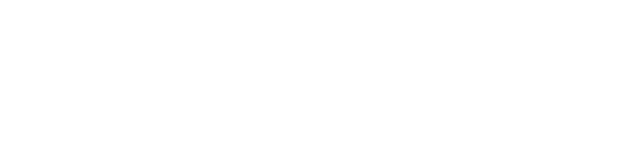
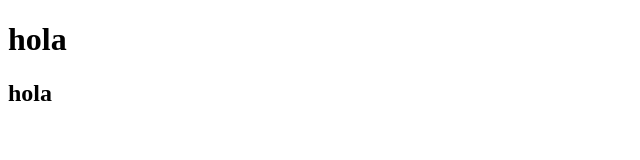
Before and after one commit to philter15/lola, a plain HTML site: page index.html in a window 1280 px wide. Shown: the whole page, without its empty margins (0-640 px from the left). Drawn offline with Linux system fonts and the light colour scheme.

Commit message:
paso dos

```diff
--- a/index.html
+++ b/index.html
@@ -7,6 +7,7 @@
     <title>Document</title>
 </head>
 <body>
-
+    <h1>hola</h1>
+    <h2>hola</h2>
 </body>
 </html>
```
